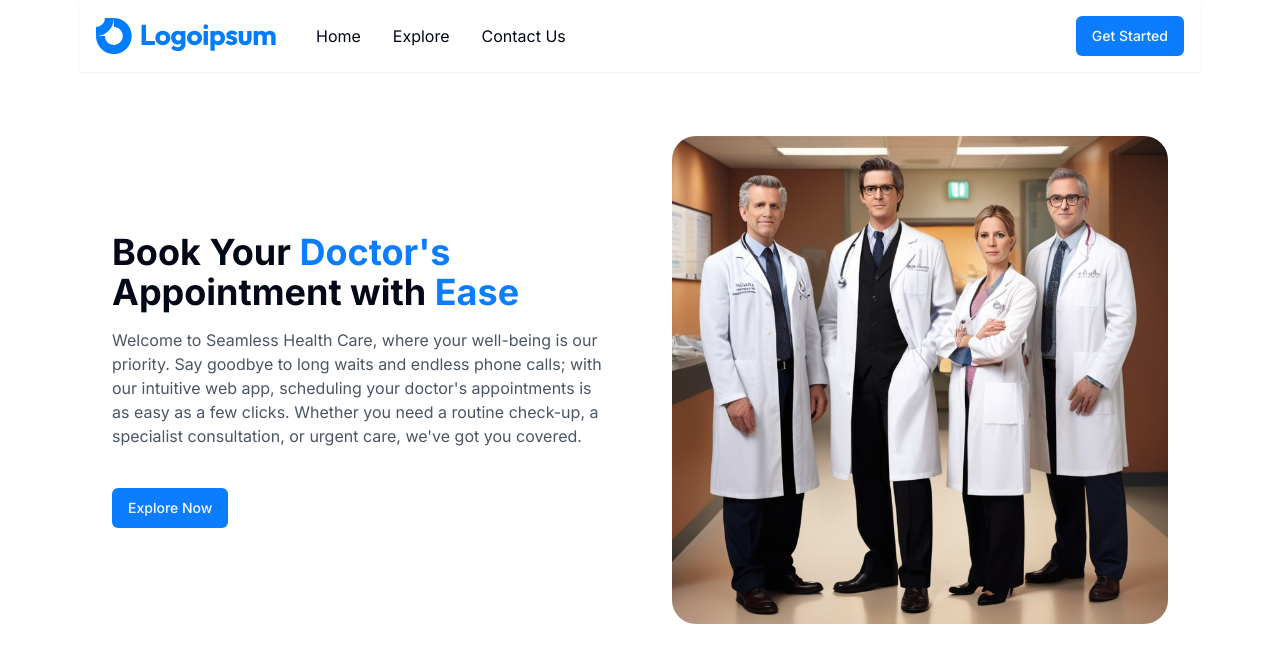
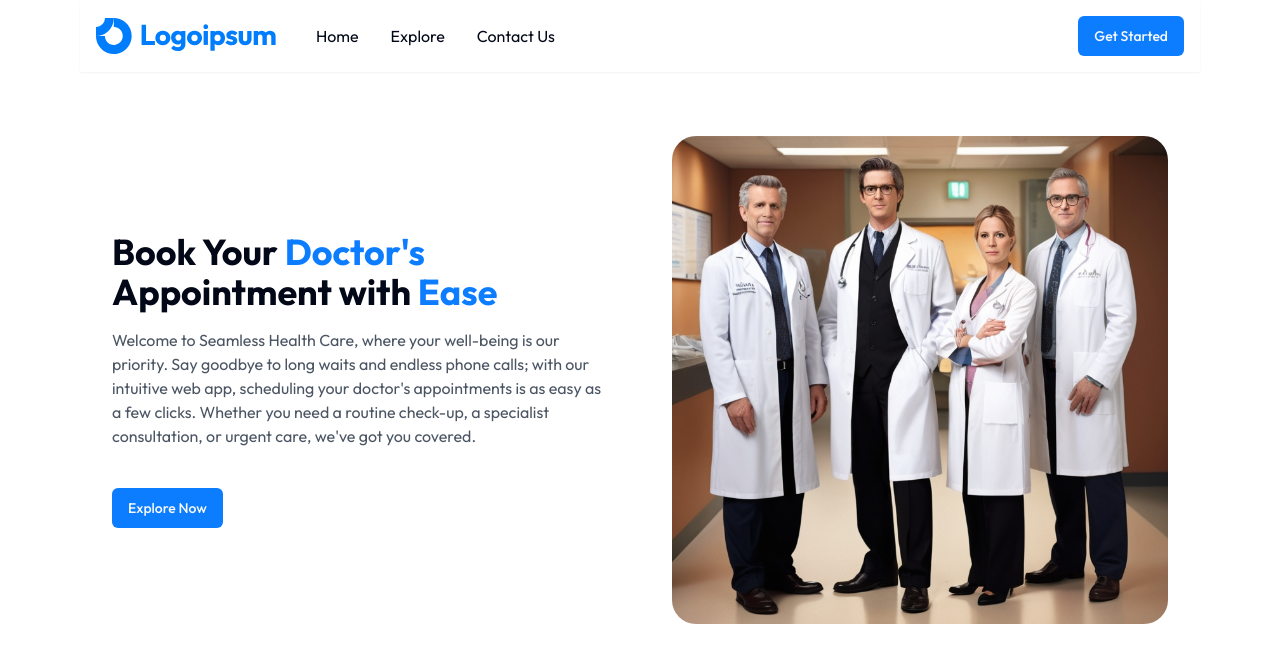
Before and after one commit to Loyoenock/doctor, a Next.js app in the folder doctor-booking/: page / in a window 1280 px wide. Shown: the top 662 px of the page. Built offline with nearby package versions, Linux system fonts and the light colour scheme.

Commit message:
Custom font added

```diff
--- a/doctor-booking/app/layout.js
+++ b/doctor-booking/app/layout.js
@@ -1,8 +1,8 @@
-import { Inter } from "next/font/google";
+import { Outfit } from "next/font/google";
 import "./globals.css";
 import Header from "./_components/Header";
 
-const inter = Inter({ subsets: ["latin"] });
+const outfit = Outfit({ subsets: ["latin"] });
 
 export const metadata = {
   title: "Create Next App",
@@ -12,7 +12,7 @@
 export default function RootLayout({ children }) {
   return (
     <html lang="en">
-      <body className={inter.className}>
+      <body className={outfit.className}>
       <div className="md:px-20">
         <Header />
         {children}
```
